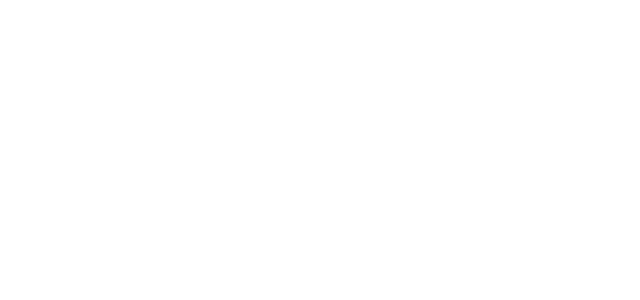
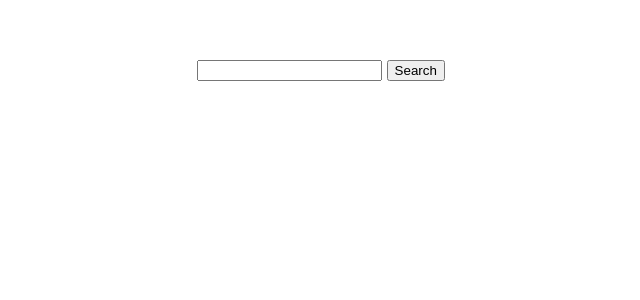
Before and after one commit to oguzhanascier/giphy, a Vue app: page / in a window 1280 px wide. Shown: the top 300 px of the page, without its empty margins (319-959 px from the left). Built offline with nearby package versions, Linux system fonts and the light colour scheme.

Commit message:
import component

```diff
--- a/src/App.vue
+++ b/src/App.vue
@@ -1,15 +1,16 @@
 <template>
   <div id="app">
-
+    <search-vue></search-vue>
   </div>
 </template>
 
 <script>
-
+import searchVue from "./components/search.vue";
 export default {
   components: {
-  }
-}
+    searchVue,
+  },
+};
 </script>
 
 <style>
--- a/src/components/search.vue
+++ b/src/components/search.vue
@@ -1,12 +1,19 @@
 <template>
   <div class="search">
-    <input type="text" />
+    <input type="text"  v-model="query"/>
+    {{query}}
     <button>Search</button>
   </div>
 </template>
 
 <script>
-export default {};
+export default {
+  data() {
+    return {
+      query: "",
+    };
+  },
+};
 </script>
 
 <style lang="scss" scoped></style>
```
